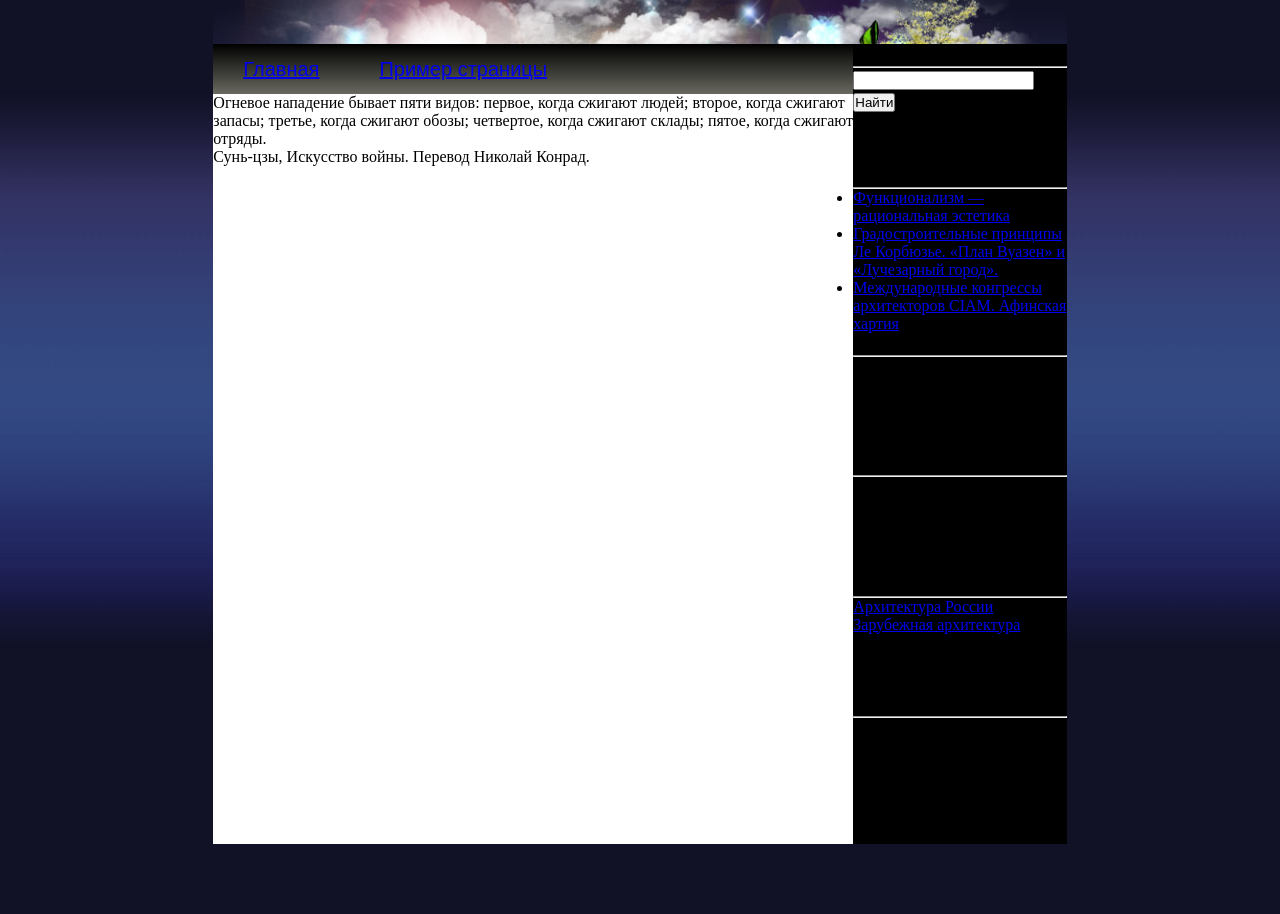
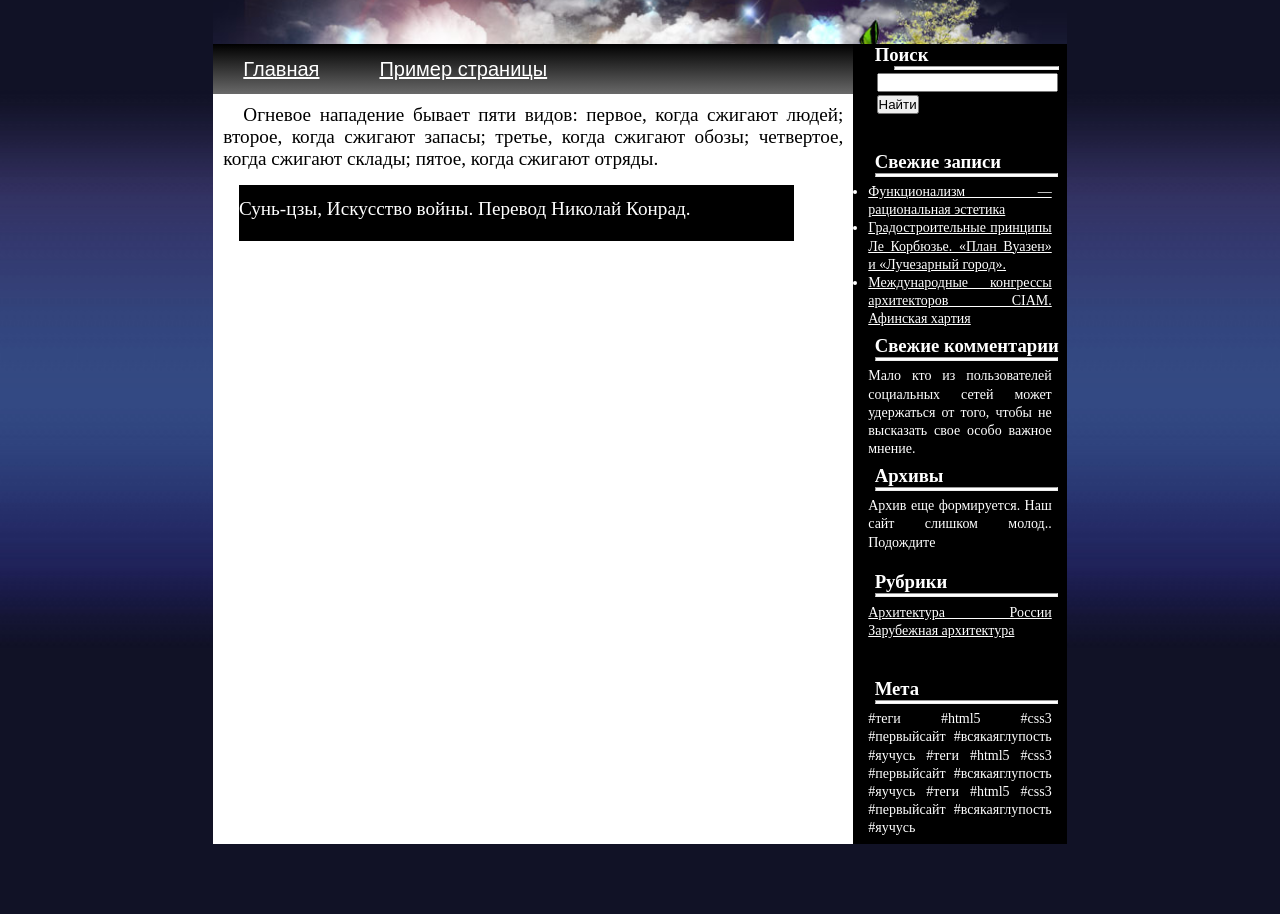
Before and after one commit to sopov-danil/sopov-danil.github.io, a plain HTML site: page index.html in a window 1280 px wide. Shown: the part 52-966 px from the top of the page. Drawn offline with Linux system fonts and the light colour scheme.

Commit message:
Update style.css

```diff
--- a/style.css
+++ b/style.css
@@ -1,9 +1,61 @@
+
+
+/* ================== ГЛАВНЫЙ КОНТЕНТ */
+
+
+.bloginfo-txt {
+    line-height: 1.3em;
+    color:#F0E68C;
+    font-size:14px;
+    padding: 3% 7%;
+    text-align: justify;
+    color: WHITE;
+ }
+
+
+
+
+
+
+
+
+.text_polosa
+{
+background: BLACK;
+    height: 30px;
+    width: 86.67%;
+    margin-right: auto;
+    margin-left: 4%;
+    font-size: 1.2em;
+    color: WHITE;
+ padding: 2% 0%;
+}
+
+
+
+.text {
+    text-indent: 20px;
+    padding: 10px;
+    text-align: justify; /* Выравнивание по ширине */
+
+    font-size:1.2em;
+    color: BLACK;
+   margin: 0 0 5px 0;
+	}
+
 
 
 /* ================== МЕНЮ */
 
+
+form
+{
+margin-left:1%;
+
+}
+
 .menu {
-    background: linear-gradient(to bottom, #000000 0%, #696960 100%);
+    background: linear-gradient(to bottom, #000000 0%, #696969 100%);
     height: 50px
 }
 
@@ -32,6 +84,43 @@
     display: block;
     padding: 0 30px;
     line-height: 50px;
+}
+
+
+h1 {
+  color: WHITE;
+
+}
+
+h3
+{
+  color: WHITE;
+  margin-left:10%;
+}
+
+a:link {
+  color: WHITE;
+
+}
+a:visited {
+  color: WHITE;
+}
+a:hover {
+  color: WHITE;
+
+}
+a:active {
+  color: WHITE;
+
+}
+
+
+
+hr {
+height: 2px;
+width: 85%;
+margin-left:10%;
+background-color: white;
 }
 
 
@@ -93,6 +182,10 @@ background-size: cover;
 }
 
 
+
+
+
+
 /* АДАПТИВНЫЙ ДИЗАЙН ----------- */
 
 @media only screen and (min-width: 350px) and (max-width: 641px) {
```
